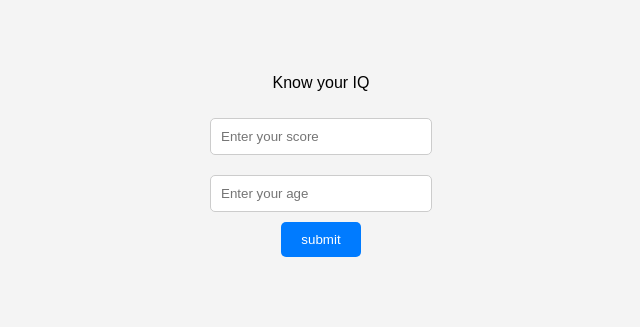
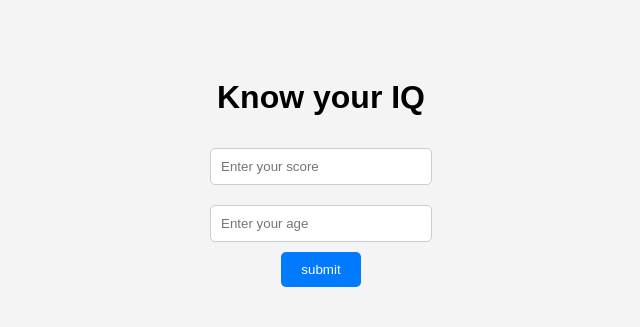
Before and after one commit to prinshu756/Rookie, a plain HTML site: page indexmaster.html in a window 1280 px wide. Shown: the whole page, without its empty margins (319-959 px from the left). Drawn offline with Linux system fonts and the light colour scheme.

Commit message:
Update indexmaster.html

```diff
--- a/indexmaster.html
+++ b/indexmaster.html
@@ -1,31 +1,18 @@
 <!DOCTYPE html>
 <html lang="en">
 <head>
-  <meta charset="UTF-8">
-  <meta name="viewport" content="width=device-width, initial-scale=1.0">
-  <title>Document</title>
-</head>
-<body>
-
-</body>
-</html>
 <body>
 <meta charset="UTF-8">
   <meta http-equiv="X-UA-Compatible" content="IE=Edge">
   <meta name="viewport" content="width=device-width, initial-scale=1">
-
   <title>HTML</title>
-
   <!-- HTML -->
-
-
   <!-- Custom Styles -->
   <link rel="stylesheet" href="styless.css">
 </head>
-
 <body>
   <div class="typewriter">
-    <p id ="header">Know your IQ</p>
+    <h1 id ="header">Know your IQ</h1>
   </div>
   <input id="score" placeholder="Enter your score"><br>
   <input id="age" placeholder="Enter your age"><br>
@@ -33,17 +20,13 @@
   <p id ="show"></p>
   <div id="suggestions1">
     <p id="suggestion1"></p>
-
   </div>
   <div id = "suggestions2">
     <p id="suggestion2"></p>
-
   </div>
   <div id="suggestions3">
     <p id=suggestion3></p>
-
   </div>
   <script src="main.js"></script>
-
 </body>
-</html>
+  </html>
```
